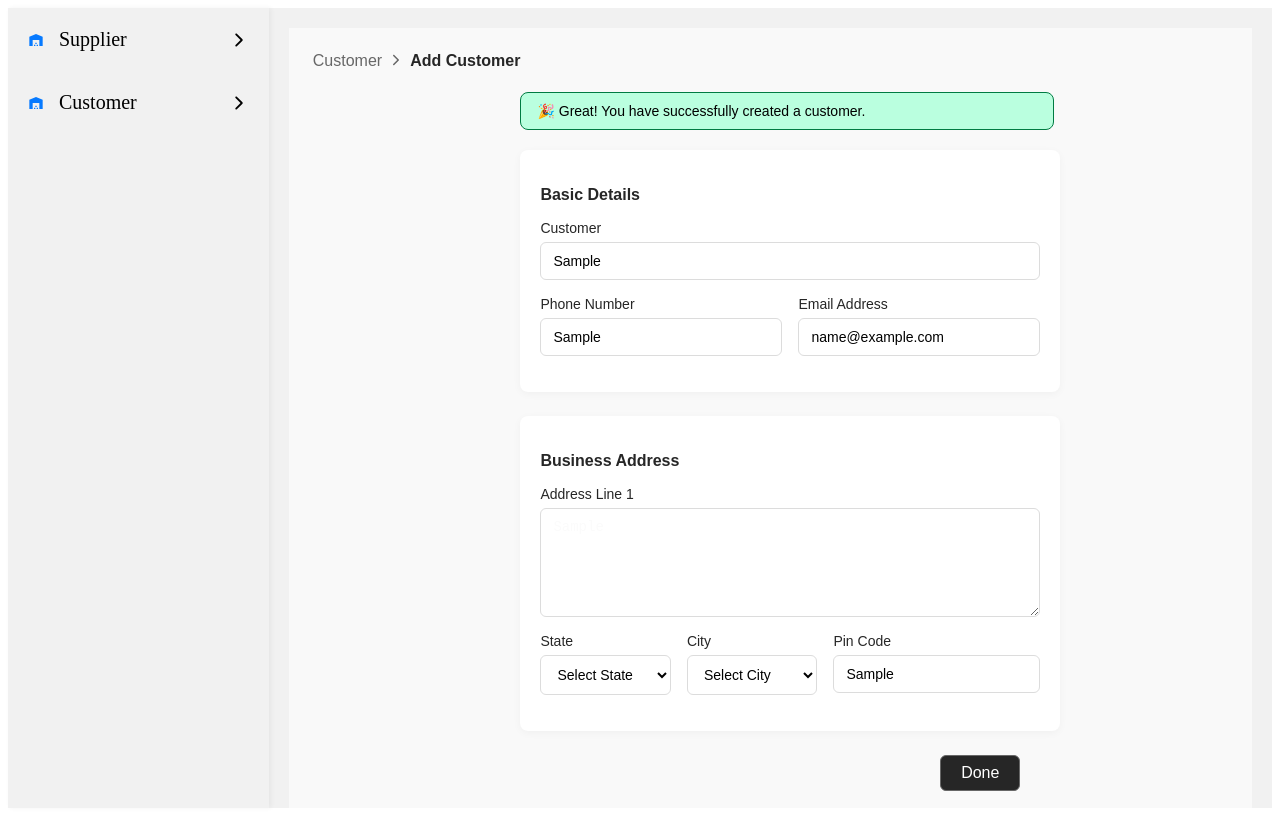
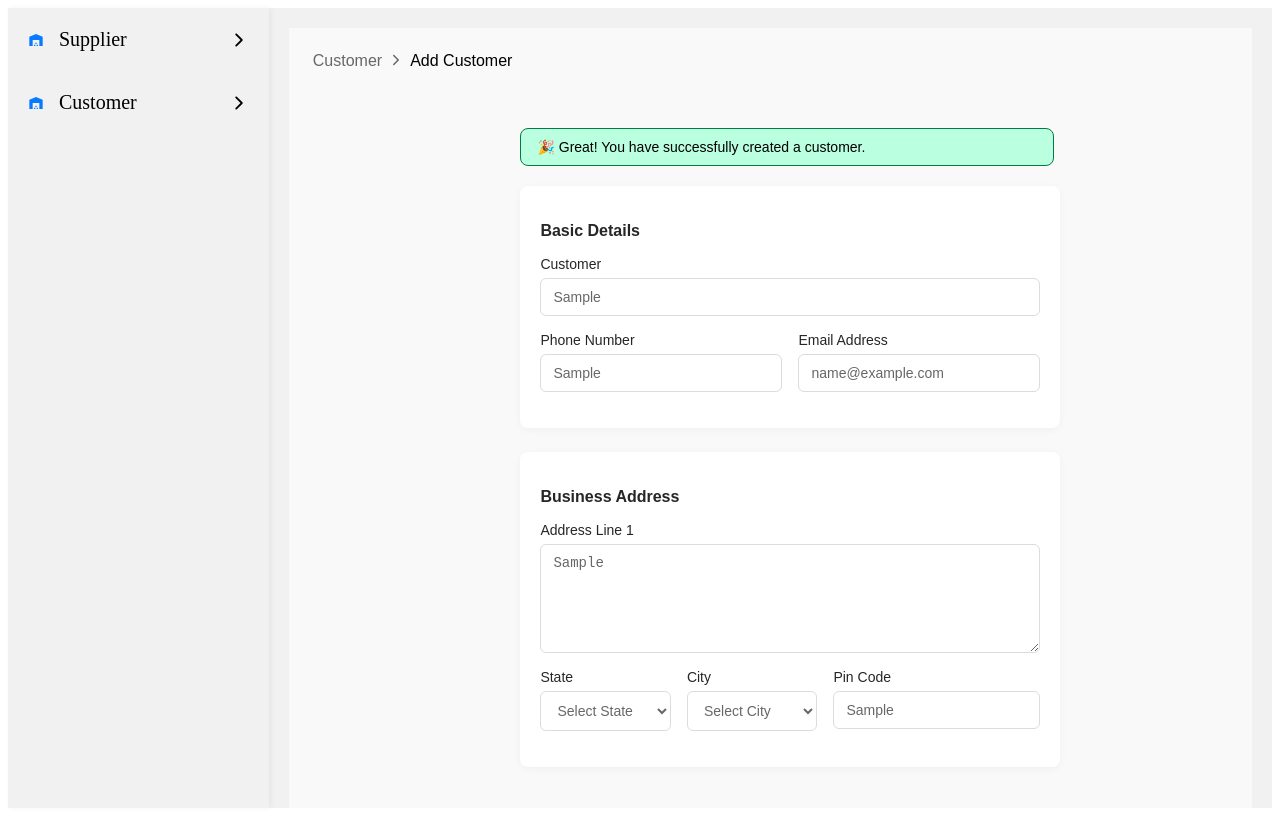
Before and after one commit to itsJitu/Supplier-Customer, a React (Vite) app in the folder Frontend/: page /AddCustomer in a window 1280 px wide. Both pictures are taken after typing "Sample", "Sample", "name@example.com", "Sample", "Sample" into the empty fields and a click on the button "Save". Built offline with nearby package versions, Linux system fonts and the light colour scheme.

Commit message:
fixed css

```diff
--- a/Frontend/src/CustomerComponent/AddCustomer.css
+++ b/Frontend/src/CustomerComponent/AddCustomer.css
@@ -4,16 +4,25 @@
   background-color: #f9f9f9;
 }
 
-.breadcrumb {
+.add-breadcrumb {
   font-size: 16px;
   margin-bottom: 24px;
 }
 
-.breadcrumb-grey {
+.add-business-basic {
+  max-width: 500px;
+  width: 100%;
+  margin: 0 auto 24px auto;
+  padding: 20px;
+  border-radius: 8px;
+}
+
+
+.add-breadcrumb-grey {
   color: #676767;
 }
 
-.breadcrumb-arrow {
+.add-breadcrumb-arrow {
   margin: 0 6px;
   color: #676767;
 }
@@ -23,13 +32,13 @@
   font-weight: 600;
 }
 
-.form-wrapper {
+.add-form-wrapper {
   max-width: 500px;
   width: 100%;
   margin: 0 auto;
 }
 
-.form-card {
+.add-form-card {
   background: #ffffff;
   margin: 0 auto 24px auto;
   width: 100%;
@@ -38,50 +47,52 @@
   box-shadow: 0px 2px 8px rgba(0, 0, 0, 0.04);
 }
 
-.form-card h3 {
+.add-form-card h3 {
   margin-bottom: 16px;
   font-size: 16px;
   font-weight: bold;
   color: #262626;
 }
 
-.form-group {
+.add-form-group {
   display: flex;
   flex-direction: column;
   margin-bottom: 16px;
   flex: 1;
 }
 
-.form-group label {
+.add-form-group label {
   font-size: 14px;
   margin-bottom: 6px;
   color: #262626;
 }
 
-.form-group input,
-.form-group textarea,
-.form-group select {
+.add-form-group input,
+.add-form-group textarea,
+.add-form-group select {
   border: 1px solid #dcdcdc;
   border-radius: 6px;
   padding: 10px 12px;
   font-size: 14px;
   background: #ffffff;
+  color: #676767;
 }
 
-.form-row {
+.add-form-row {
   display: flex;
   gap: 16px;
   flex-wrap: wrap;
 }
 
-.button-row {
+.add-button-row {
   display: flex;
   gap: 12px;
   margin-top: 12px;
   justify-content: flex-end;
+  width: 100%;
 }
 
-.draft-btn {
+.add-draft-btn {
   background-color: #f3f3f3;
   color: #262626;
   border: 1px solid #dcdcdc;
@@ -90,7 +101,7 @@
   cursor: pointer;
 }
 
-.save-btn {
+.add-save-btn {
   background-color: #262626;
   color: #ffffff;
   border: none;
@@ -99,7 +110,7 @@
   cursor: pointer;
 }
 
-.done-btn {
+.add-done-btn {
   background-color: #262626;
   color: #ffffff;
   border: 1px solid #676767;
@@ -108,3 +119,18 @@
   cursor: pointer;
   text-decoration: none;
 }
+
+.custom-input::placeholder {
+  color: #676767;
+}
+
+textarea{
+  color: #676767;
+}
+
+.add-button-card{
+  margin: 0 auto 24px auto;
+  width: 100%;
+  padding: 20px;
+  border-radius: 8px;
+}
--- a/Frontend/src/CustomerComponent/AddCustomer.jsx
+++ b/Frontend/src/CustomerComponent/AddCustomer.jsx
@@ -2,7 +2,6 @@
 import "./AddCustomer.css";
 import { IoIosArrowForward } from "react-icons/io";
 import { Link } from "react-router-dom";
-
 
 function AddCustomer() {
   const [formSubmitted, setFormSubmitted] = useState(false);
@@ -14,23 +13,22 @@
   return (
     <div className="add-customer-container">
       <div style={{ display: "flex", marginBottom: "20px" }}>
-        <span className="breadcrumb-grey">Customer</span>
-        <span className="breadcrumb-arrow">
+        <span className="add-breadcrumb-grey">Customer</span>
+        <span className="add-breadcrumb-arrow">
           <IoIosArrowForward />
         </span>
-        <span className="breadcrumb-dark">Add Customer</span>
+        <span className="add-breadcrumb-dark">Add Customer</span>
       </div>
 
+      {/* Basic Details */}
 
-
-
-      <div className="form-wrapper">
-        {/* ✅ Inline Success Message */}
+      <div className="add-business-basic">
+        {/*  Inline Success Message */}
         {formSubmitted && (
           <div
             style={{
               marginTop: "16px",
-            marginBottom:'20px',
+              marginBottom: "20px",
               width: "100%",
               border: "1px solid #007B42",
               backgroundColor: "#BAFFDF",
@@ -40,70 +38,93 @@
               fontWeight: "500",
               maxWidth: "500px",
               marginInline: "auto",
-
             }}
           >
             🎉 Great! You have successfully created a customer.
           </div>
         )}
-        <div className="form-card">
+        <div className="add-form-wrapper">
+          {/* basic Details */}
+          <div className="add-form-card">
             <h3>Basic Details</h3>
-          <div className="form-group">
+            <div className="add-form-group">
               <label>Customer</label>
               <input type="text" placeholder="Enter Name" />
             </div>
-          <div className="form-row">
-            <div className="form-group">
+            <div className="add-form-row">
+              <div className="add-form-group">
                 <label>Phone Number</label>
                 <input type="text" placeholder="Enter No." />
               </div>
-            <div className="form-group">
+              <div className="add-form-group">
                 <label>Email Address</label>
                 <input type="email" placeholder="Enter Email" />
               </div>
             </div>
           </div>
 
-        <div className="form-card">
+          <div className="add-form-card">
             <h3>Business Address</h3>
-          <div className="form-group">
+            <div className="add-form-group">
               <label>Address Line 1</label>
               <textarea placeholder="Type here" rows={3}></textarea>
             </div>
-          <div className="form-row">
-            <div className="form-group">
+
+            {/* State, City & Pincode */}
+            <div className="add-form-row">
+              {/* State */}
+              <div className="add-form-group">
                 <label>State</label>
-              <select>
-                <option>Select State</option>
+                <select style={{ color: "#676767" }}>
+                  <option style={{ color: "#676767" }}>Select State</option>
                 </select>
               </div>
-            <div className="form-group">
+
+              {/* City */}
+              <div className="add-form-group">
                 <label>City</label>
-              <select>
-                <option>Select City</option>
+                <select style={{ color: "#676767" }}>
+                  <option style={{ color: "#676767" }}>Select City</option>
                 </select>
               </div>
-            <div className="form-group">
+
+              {/* pincode */}
+              <div className="add-form-group">
                 <label>Pin Code</label>
-              <input type="text" placeholder="Enter Here" />
+                <input
+                  type="text"
+                  placeholder="Enter Here"
+                  className="add-custom-input"
+                  style={{ color: "#676767" }}
+                />
+              </div>
+            </div>
           </div>
         </div>
       </div>
 
-        {/* ✅ Button Row aligned to left */}
-        <div className="button-row">
+      {/*  Button Row aligned to left */}
+      <div
+        style={{
+          display: "flex",
+          justifyContent: "end",
+          maxWidth: "500px",
+          margin: "auto",
+          gap: "24px",
+        }}
+      >
         {!formSubmitted ? (
           <>
-              <button className="draft-btn">Draft</button>
-              <button className="save-btn" onClick={handleSave}>
+            <button className="add-draft-btn">Draft</button>
+            <button className="add-save-btn" onClick={handleSave}>
               Save
             </button>
           </>
         ) : (
-            <Link to="/AllCustomer" className="done-btn">Done</Link>
-
+          <Link to="/AllCustomer" className="add-done-btn">
+            Done
+          </Link>
         )}
-        </div>
       </div>
     </div>
   );
--- a/Frontend/src/First.css
+++ b/Frontend/src/First.css
@@ -66,7 +66,6 @@
 }
 
 .sidebar-list-all.active {
-  background-color: #1d4ed8;
   color: white;
   font-weight: 500;
 }
--- a/Frontend/src/SupplierComponent/AllSuppliers.jsx
+++ b/Frontend/src/SupplierComponent/AllSuppliers.jsx
@@ -99,7 +99,7 @@
   return (
     <div className="all-supplier-container">
       <div className="supplier-header">
-        <Link to="/" style={{ textDecoration: "none", color: "#676767" }}>
+        <Link to="/" style={{ textDecoration: "none", color: "#676767", marginBottom:'20px' }}>
           Supplier
         </Link>
 
```
Lines whose indentation alone changed are shown as unchanged.
